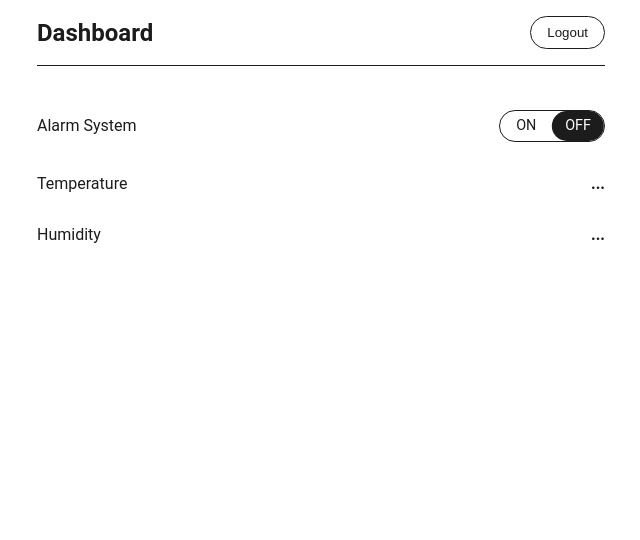
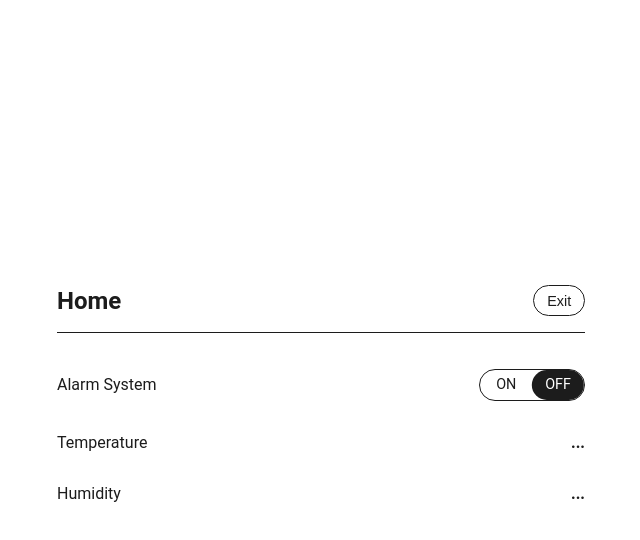
Before and after one commit to jetcha/jethome, a Vue app in the folder frontend/: page /dashboard in a window 1280 px wide. Shown: the top 540 px of the page, without its empty margins (319-959 px from the left). Built offline with nearby package versions, Linux system fonts and the light colour scheme; no server answers; sample sign-in values are in the browser's storage.

Commit message:
feat: finalized the styling for the first version of dashboard design

```diff
--- a/frontend/src/views/Dashboard.vue
+++ b/frontend/src/views/Dashboard.vue
@@ -1,8 +1,9 @@
 <template>
+  <div class="dashboard-wrapper">
     <div class="dashboard">
       <header>
-      <h1>Dashboard</h1>
-      <button class="logout-btn" @click="handleLogout">Logout</button>
+        <h1>Home</h1>
+        <button class="logout-btn" @click="handleLogout">Exit</button>
       </header>
 
       <main>
@@ -13,7 +14,10 @@
           </div>
           <div class="card-content">
             <div class="toggle-switch">
-            <div class="toggle-slider" :class="{ active: alarmEnabled }"></div>
+              <div
+                class="toggle-slider"
+                :class="{ active: alarmEnabled }"
+              ></div>
               <span
                 class="toggle-option"
                 :class="{ selected: alarmEnabled }"
@@ -54,6 +58,7 @@
           </div>
         </div>
       </main>
+    </div>
   </div>
 </template>
 
@@ -122,18 +127,24 @@ onUnmounted(() => {
 </script>
 
 <style scoped>
+.dashboard-wrapper {
+  min-height: 100vh;
+  display: flex;
+  align-items: center;
+  justify-content: center;
+}
+
 .dashboard {
-  min-height: 100vh;
   padding: 1rem;
-  max-width: 600px;
-  margin: 0 auto;
+  max-width: 35rem;
+  width: 100%;
 }
 
 header {
   display: flex;
   justify-content: space-between;
   align-items: center;
-  margin-bottom: 2rem;
+  margin-bottom: 1.5rem;
   padding-bottom: 1rem;
   border-bottom: 1px solid #1c1c1c;
 }
@@ -146,8 +157,9 @@ h1 {
   background: transparent;
   border: 1px solid #1c1c1c;
   color: #1c1c1c;
-  padding: 0.5rem 1rem;
-  border-radius: 3rem;
+  font-size: 0.9rem;
+  padding: 0.4rem 0.8rem;
+  border-radius: 1rem;
   cursor: pointer;
   transition: all 0.2s;
 }
@@ -167,14 +179,11 @@ main {
   display: flex;
   justify-content: space-between;
   align-items: center;
-  padding: 0.75rem 0;
+  margin: 0.75rem 0;
 }
 
 .card-header {
   font-size: 1rem;
-}
-
-.card-content {
 }
 
 .toggle-switch {
@@ -217,12 +226,7 @@ main {
   color: #ffffff;
 }
 
-.temperature {
-  font-size: 1rem;
-  font-weight: bold;
-  color: #1c1c1c;
-}
-
+.temperature,
 .humidity {
   font-size: 1rem;
   font-weight: bold;
--- a/frontend/src/views/Login.vue
+++ b/frontend/src/views/Login.vue
@@ -118,10 +118,4 @@ button:disabled {
   opacity: 0.6;
   cursor: not-allowed;
 }
-
-.error {
-  color: #de5b5b;
-  margin-bottom: 1rem;
-  font-size: 1rem;
-}
 </style>
```
Lines whose indentation alone changed are shown as unchanged.
